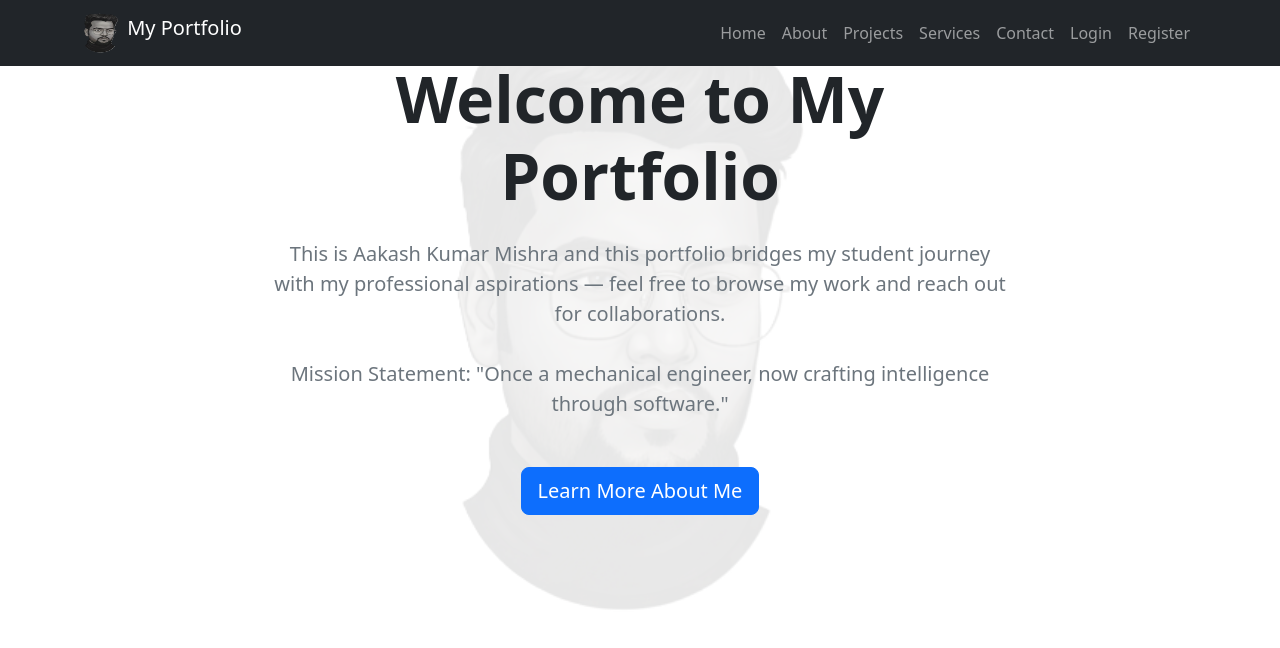
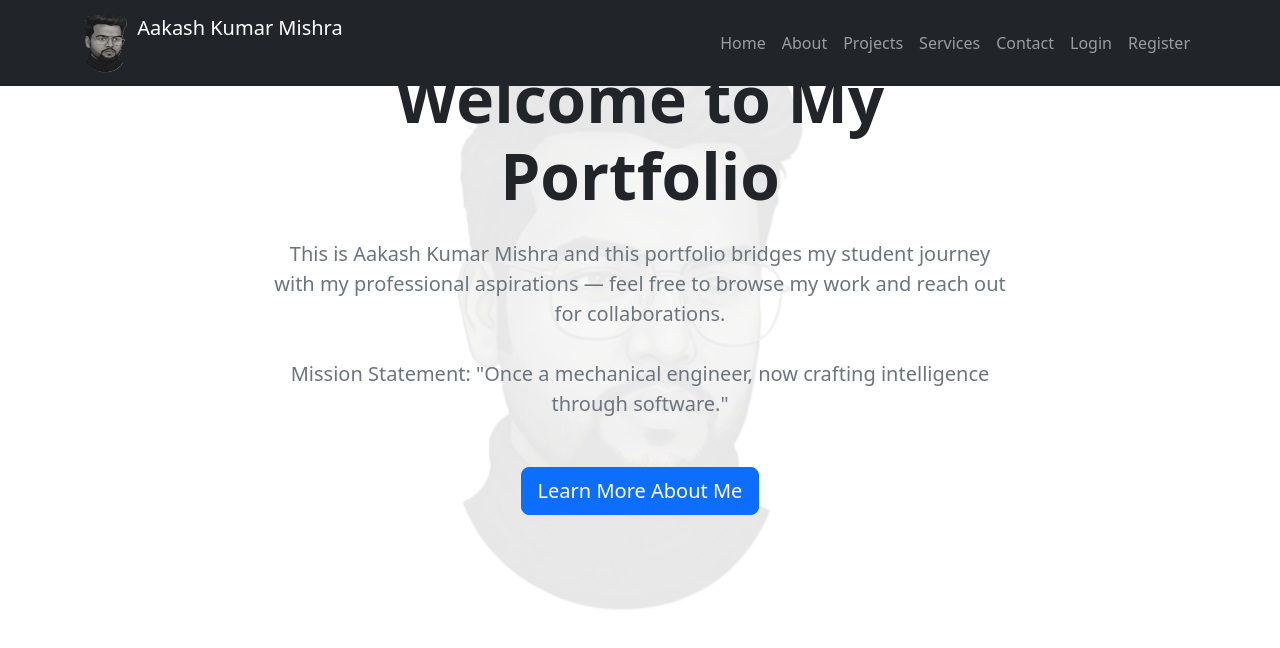
Before and after one commit to aakashkrmishra09/my-portfolio-assignment, a React (Create React App) app: page / in a window 1280 px wide. Shown: the top 648 px of the page. Built offline with nearby package versions, Linux system fonts and the light colour scheme.

Commit message:
logo size change

```diff
--- a/src/components/MyNavbar.jsx
+++ b/src/components/MyNavbar.jsx
@@ -36,9 +36,9 @@ const MyNavbar = ({ isLoggedIn, handleLogout }) => {
 
         <Navbar.Brand as={Link} to="/">
 
-          <img src={logo} width="40" height="40" className="d-inline-block align-top" alt="Logo" />
+          <img src={logo} width="50" height="60" className="d-inline-block align-top" alt="Logo" />
 
-          {' '}My Portfolio
+          {' '}Aakash Kumar Mishra
 
         </Navbar.Brand>
 
```
